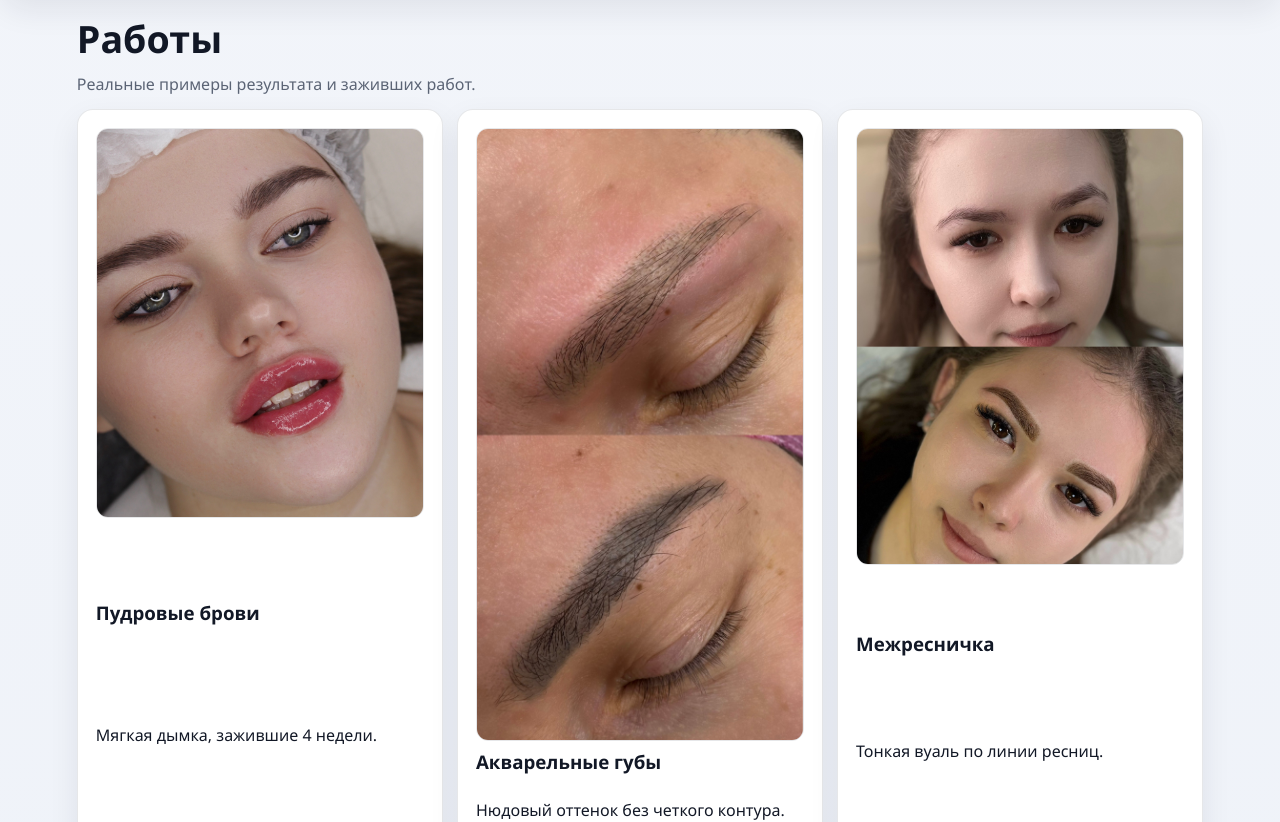
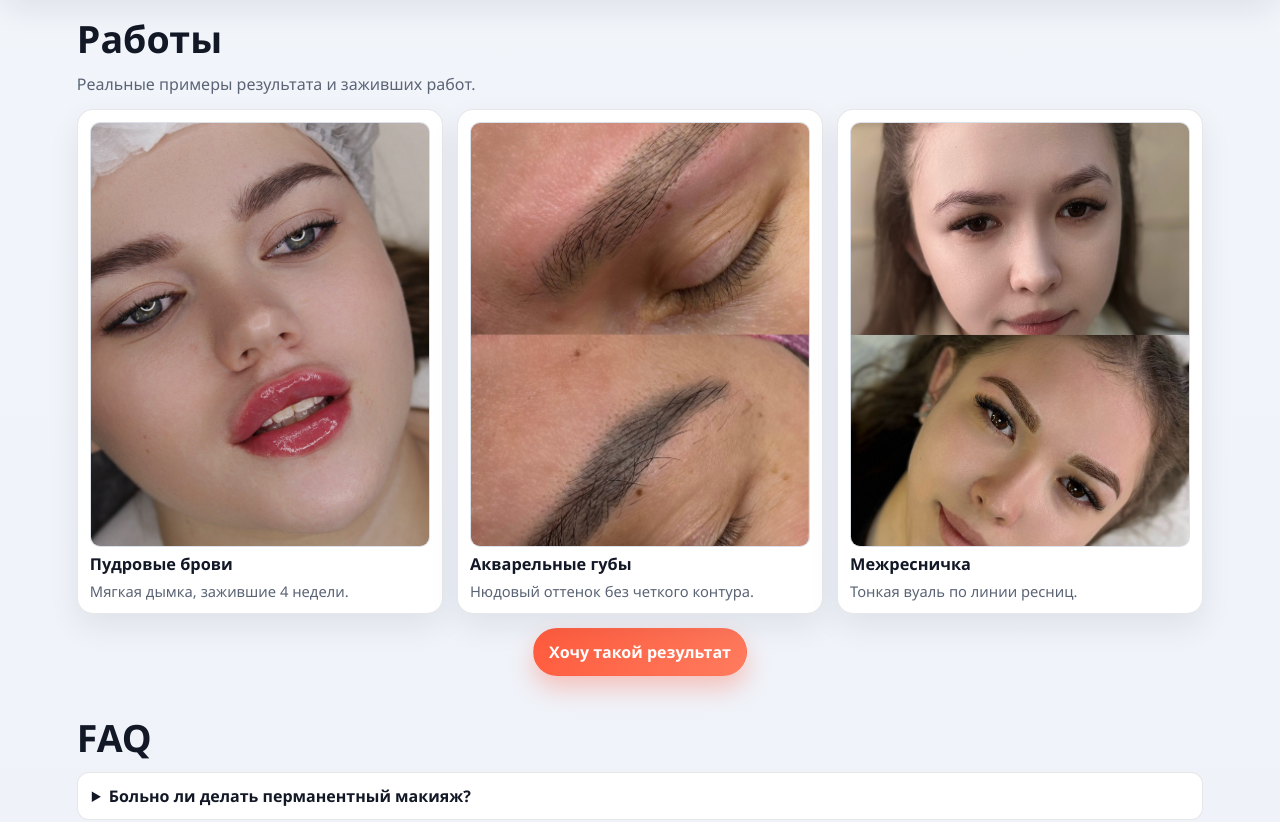
Before and after one commit to neffR/olga, a Next.js app: page / in a window 1280 px wide. Shown: the part 1258-2080 px from the top of the page. Built offline with nearby package versions, Linux system fonts and the light colour scheme.

Commit message:
Сделать минималистичный блок

```diff
--- a/app/globals.css
+++ b/app/globals.css
@@ -580,15 +580,56 @@ h2 {
 
 .portfolio-card {
   display: grid;
-  gap: 10px;
+  gap: 8px;
+  padding: 12px;
+  min-width: 0;
 }
 
 .work-image {
+  display: block;
   width: 100%;
-  height: auto;
-  border-radius: 12px;
-  border: 1px solid var(--line);
+  height: 100%;
+  border-radius: 0;
+  border: 0;
   object-fit: cover;
+  object-position: center;
+  transition: transform 0.35s ease;
+}
+
+.portfolio-grid {
+  display: grid;
+  grid-template-columns: repeat(3, minmax(0, 1fr));
+  gap: 14px;
+}
+
+.portfolio-media {
+  position: relative;
+  overflow: hidden;
+  border-radius: 10px;
+  border: 1px solid rgba(18, 24, 38, 0.08);
+  aspect-ratio: 4 / 5;
+  background: #eef2f8;
+}
+
+.portfolio-card h3 {
+  margin: 0;
+  font-size: 1.02rem;
+}
+
+.portfolio-card p {
+  margin: 0;
+  color: var(--muted);
+  font-size: 0.92rem;
+}
+
+.portfolio-card:hover .work-image {
+  transform: scale(1.02);
+}
+
+.portfolio-cta {
+  margin-top: 14px;
+  display: flex;
+  justify-content: center;
 }
 
 .faq-list {
@@ -836,6 +877,10 @@ h2 {
     grid-template-columns: 1fr;
   }
 
+  .portfolio-grid {
+    grid-template-columns: repeat(2, minmax(0, 1fr));
+  }
+
   .contact-map-script {
     aspect-ratio: 16 / 11;
   }
@@ -932,6 +977,10 @@ h2 {
 
   .contact-actions {
     grid-template-columns: 1fr;
+  }
+
+  .portfolio-media {
+    aspect-ratio: 4 / 3;
   }
 
   .cards {
@@ -1041,6 +1090,15 @@ h2 {
     overflow: hidden;
   }
 
+  .portfolio-grid {
+    grid-template-columns: 1fr;
+    gap: 12px;
+  }
+
+  .portfolio-media {
+    aspect-ratio: 1 / 1;
+  }
+
   .sticky-mobile-cta a {
     font-size: 0.92rem;
   }
--- a/app/page.tsx
+++ b/app/page.tsx
@@ -194,21 +194,28 @@ export default function HomePage() {
             <h2>Работы</h2>
             <p>Реальные примеры результата и заживших работ.</p>
           </div>
-          <div className="cards portfolio">
+          <div className="portfolio-grid">
             {siteConfig.portfolio.map((item) => (
               <article key={item.title} className="card portfolio-card">
+                <div className="portfolio-media">
                   <Image
                     src={item.image}
                     alt={item.alt}
-                  width={640}
-                  height={800}
+                    width={760}
+                    height={960}
                     className="work-image"
                     sizes="(max-width: 720px) 100vw, (max-width: 1200px) 50vw, 33vw"
                   />
+                </div>
                 <h3>{item.title}</h3>
                 <p>{item.description}</p>
               </article>
             ))}
+          </div>
+          <div className="portfolio-cta">
+            <a className="btn btn-primary" href={waLink} target="_blank" rel="noreferrer">
+              Хочу такой результат
+            </a>
           </div>
         </section>
 
```
Lines whose indentation alone changed are shown as unchanged.
